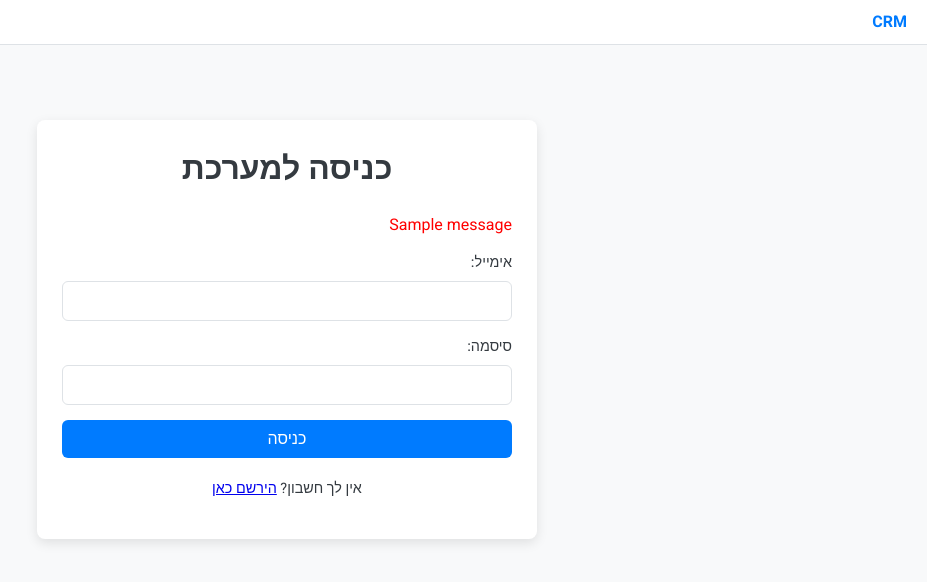
After one commit to 27180781/CRMMM, a Flask app: template templates/login.html in a window 1280 px wide. The commit adds this page. Shown: the top 582 px of the page, without its empty margins (353-1280 px from the left). Run offline with Flask 3, Linux system fonts and the light colour scheme; the template is opened without the code that fills it, so the values that code supplies are empty, except form fields; tables that the repository leaves empty hold one stand-in row (values such as "Sample post"); one stand-in notice (Sample message) is shown; form fields are guessed from the names that the template uses.

Commit message:
Feature: Implement user registration and login system

```diff
--- a/app.py
+++ b/app.py
@@ -1,5 +1,7 @@
 import os
 import datetime
+from flask_login import LoginManager, UserMixin, login_user, logout_user, login_required, current_user
+from flask_bcrypt import Bcrypt
 from flask import Flask, render_template, request, redirect, url_for, jsonify
 from flask_sqlalchemy import SQLAlchemy
 from flask_migrate import Migrate
@@ -22,6 +24,15 @@ metadata = MetaData(
 )
 db = SQLAlchemy(app, metadata=metadata)
 migrate = Migrate(app, db)
+
+bcrypt = Bcrypt(app)
+login_manager = LoginManager(app)
+login_manager.login_view = 'login' # לאן להפנות משתמש לא רשום
+login_manager.login_message = "אנא התחבר כדי לגשת לעמוד זה."
+
+@login_manager.user_loader
+def load_user(user_id):
+    return User.query.get(int(user_id))
 
 # 2. הגדרת מודלים
 class ContactType(db.Model):
@@ -85,7 +96,61 @@ class CustomFieldValue(db.Model):
     contact = db.relationship('Contact', backref=db.backref('custom_values', cascade="all, delete-orphan"))
     field = db.relationship('CustomField')
 
+class User(db.Model, UserMixin):
+    id = db.Column(db.Integer, primary_key=True)
+    email = db.Column(db.String(120), unique=True, nullable=False)
+    password_hash = db.Column(db.String(60), nullable=False)
+    is_admin = db.Column(db.Boolean, default=False)
+
 # 3. הגדרת נתיבים (Routes)
+# --- Routes for Authentication ---
+@app.route('/register', methods=['GET', 'POST'])
+def register():
+    if request.method == 'POST':
+        email = request.form.get('email')
+        password = request.form.get('password')
+
+        # בדוק אם המשתמש כבר קיים
+        existing_user = User.query.filter_by(email=email).first()
+        if existing_user:
+            return render_template('register.html', error='כתובת אימייל זו כבר קיימת.')
+
+        hashed_password = bcrypt.generate_password_hash(password).decode('utf-8')
+        new_user = User(email=email, password_hash=hashed_password)
+
+        # הגדר את המשתמש הראשון שנרשם כמנהל
+        if not User.query.first():
+            new_user.is_admin = True
+
+        db.session.add(new_user)
+        db.session.commit()
+
+        login_user(new_user)
+        return redirect(url_for('index'))
+
+    return render_template('register.html')
+
+@app.route('/login', methods=['GET', 'POST'])
+def login():
+    if request.method == 'POST':
+        email = request.form.get('email')
+        password = request.form.get('password')
+        user = User.query.filter_by(email=email).first()
+
+        if user and bcrypt.check_password_hash(user.password_hash, password):
+            login_user(user)
+            return redirect(url_for('index'))
+        else:
+            return render_template('login.html', error='אימייל או סיסמה שגויים.')
+
+    return render_template('login.html')
+
+@app.route('/logout')
+@login_required
+def logout():
+    logout_user()
+    return redirect(url_for('login'))
+
 @app.route('/')
 def index():
     query = Contact.query
--- a/requirements.txt
+++ b/requirements.txt
@@ -2,4 +2,6 @@ Flask
 Flask-SQLAlchemy
 gunicorn
 psycopg2-binary
+Flask-Login
+Flask-Bcrypt
 Flask-Migrate
--- a/templates/base.html
+++ b/templates/base.html
@@ -56,7 +56,7 @@
         .btn-success { background-color: var(--success-color); color: white; }
         .btn-danger { background-color: var(--danger-color); color: white; }
 
-        input[type="text"], input[type="email"], input[type="tel"], select, textarea {
+        input[type="text"], input[type="email"], input[type="tel"], input[type="password"], select, textarea {
             width: 100%;
             padding: 10px;
             border: 1px solid var(--border-color);
@@ -90,11 +90,21 @@
     {% block head %}{% endblock %}
 </head>
 <body>
-    <nav style="padding: 10px 20px; background-color: #fff; border-bottom: 1px solid #dee2e6; margin-bottom: 20px; display: flex; gap: 20px; align-items: center;">
-        <a href="{{ url_for('index') }}" style="font-weight: bold; color: var(--primary-color); text-decoration: none;">CRM</a>
-        <a href="{{ url_for('index') }}" style="color: var(--text-color); text-decoration: none;">דף הבית</a>
-        <a href="{{ url_for('add_contact') }}" style="color: var(--text-color); text-decoration: none;">הוספת איש קשר</a>
-        <a href="{{ url_for('settings') }}" style="color: var(--text-color); text-decoration: none;">הגדרות</a>
+    <nav style="padding: 10px 20px; background-color: #fff; border-bottom: 1px solid #dee2e6; display: flex; justify-content: space-between; align-items: center;">
+        <div>
+            <a href="{{ url_for('index') }}" style="font-weight: bold; color: var(--primary-color); text-decoration: none; margin-left: 20px;">CRM</a>
+            {% if current_user.is_authenticated %}
+                <a href="{{ url_for('index') }}" style="color: var(--text-color); text-decoration: none; margin-left: 15px;">דף הבית</a>
+                <a href="{{ url_for('add_contact') }}" style="color: var(--text-color); text-decoration: none; margin-left: 15px;">הוספת איש קשר</a>
+                <a href="{{ url_for('settings') }}" style="color: var(--text-color); text-decoration: none;">הגדרות</a>
+            {% endif %}
+        </div>
+        <div>
+            {% if current_user.is_authenticated %}
+                <span style="margin-left: 15px;">שלום, {{ current_user.email }}</span>
+                <a href="{{ url_for('logout') }}" style="color: var(--danger-color); text-decoration: none;">התנתקות</a>
+            {% endif %}
+        </div>
     </nav>
 
     <main class="main-container">
--- /dev/null
+++ b/templates/login.html
@@ -0,0 +1,59 @@
+{% extends "base.html" %}
+
+{% block head %}
+{{ super() }}
+<style>
+    /* Specific styles for the login page to center the card */
+    .login-container {
+        display: flex;
+        justify-content: center;
+        align-items: center;
+        padding-top: 50px;
+    }
+    .login-card {
+        max-width: 450px;
+        width: 100%;
+    }
+    .login-card .form-footer {
+        text-align: center;
+        margin-top: 20px;
+        font-size: 0.9em;
+    }
+</style>
+{% endblock %}
+
+{% block content %}
+<div class="login-container">
+    <div class="card login-card">
+        <h1 style="text-align: center;">כניסה למערכת</h1>
+
+        {% with messages = get_flashed_messages(with_categories=true) %}
+            {% if messages %}
+                {% for category, message in messages %}
+                    <div style="color: red; text-align: right; margin-bottom: 15px;">{{ message }}</div>
+                {% endfor %}
+            {% endif %}
+        {% endwith %}
+
+        <form method="post">
+            {{ form.hidden_tag() }}
+
+            <div class="form-group">
+                <label for="email">אימייל:</label>
+                {{ form.email(class="form-control", required="required") }}
+            </div>
+
+            <div class="form-group">
+                <label for="password">סיסמה:</label>
+                {{ form.password(class="form-control", required="required") }}
+            </div>
+
+            <button type="submit" class="btn btn-primary" style="width: 100%;">כניסה</button>
+        </form>
+
+        <div class="form-footer">
+            <p>אין לך חשבון? <a href="{{ url_for('register') }}">הירשם כאן</a></p>
+        </div>
+    </div>
+</div>
+{% endblock %}
```
Also changed, not shown: migrations/versions/5a5484e8cf00_add_user_model_and_authentication.py (added, +35 -0 lines), templates/register.html (added, +64 -0 lines).
